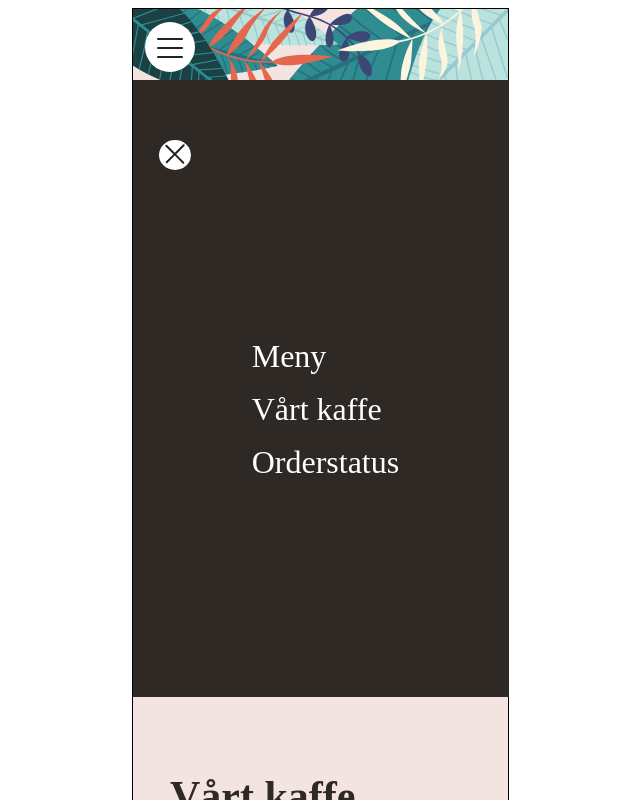
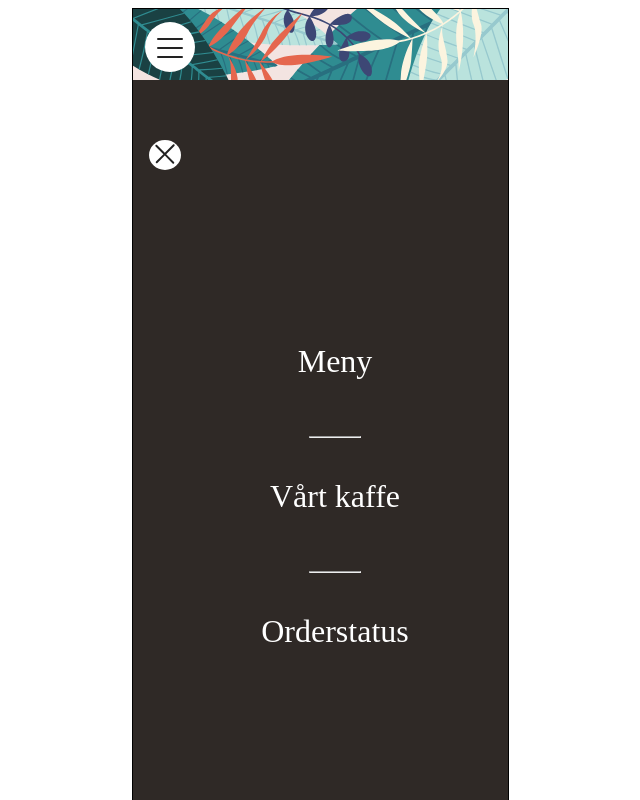
Before and after one commit to jensengbg-johanna-ohrnberg/airBean-by-IronPants, a Vue app in the folder airbean/: page /about in a window 1280 px wide. Both pictures are taken after a click on the button "Menu". Shown: the top 800 px of the page, without its empty margins (320-960 px from the left). Built offline with nearby package versions, Linux system fonts and the light colour scheme.

Commit message:
NavMenu update

```diff
--- a/airbean/src/components/OverlayMenu.vue
+++ b/airbean/src/components/OverlayMenu.vue
@@ -1,18 +1,18 @@
 <template>
 <article>
     <div class="overlay">
-        <div class="close-overlay" @click="closeOverlay" v-if="isPanelOpen"></div>
+        <div class="close-overlay" @click="closeOverlay" v-if="isOverlayOpen"></div>
         <transition name="slide">
-            <div v-if="isPanelOpen"
+            <div v-if="isOverlayOpen"
                  class="show-overlay">
                  <button type="button" class="close-button" title="Menu">
                     <img src="../assets/graphics/close.svg" alt="close">
                 </button>
                 <ul class="show-overlay-nav">
                     <li><a @click="navToMenu">Meny</a></li>
-                    <span class="line"></span>
+                    <span class="line"><hr></span>
                     <li><a @click="navToAbout">Vårt kaffe</a></li>
-                    <span class="line"></span>
+                    <span class="line"><hr></span>
                     <li><a @click="navToOrderstatus">Orderstatus</a></li>
                 </ul>
             </div>
@@ -25,7 +25,7 @@ import { store, mutations } from '../store/index'
 
 export default {
   computed: {
-    isPanelOpen () {
+    isOverlayOpen () {
       return store.isNavOpen
     }
   },
@@ -43,6 +43,7 @@ export default {
   }
 }
 </script>
+
 <style>
 .close-button {
         position: relative;
@@ -57,13 +58,8 @@ export default {
         border-radius: 50%;
     }
 
-    .slide-enter-active, .slide-leave-active {
-        transition: transform 0.8s ease;
-    }
-
     .slide-enter, .slide-leave-to {
-        transform: translatey(-100%);
-        transition: all 400ms ease-in 0s
+        transition: all 200ms ease-in-out 0s
     }
 
     .close-overlay {
@@ -76,10 +72,10 @@ export default {
         overflow-y: auto;
         background-color: #2F2926;
         position: sticky;
-        height: 100%;
+        height: 753px;
         z-index: 999;
-        padding: 3rem 20px 2rem 20px;
-        width: 336px;
+        padding: 3rem 20px 2rem 10px;
+        width: 345px;
     }
 
     .show-overlay-nav {
@@ -94,7 +90,14 @@ export default {
         text-decoration: none;
         font-size: 32px;
         display: flex;
-        margin-left: 20%;
+        justify-content: center;
         padding-bottom: 0.5em;
+        margin-top: 40px;
+        margin-bottom: 40px;
+    }
+
+    hr {
+        margin: auto;
+        width: 50px;
     }
 </style>
--- a/airbean/src/views/About.vue
+++ b/airbean/src/views/About.vue
@@ -3,7 +3,7 @@
         <nav class="main-nav">
             <HamburgerIcon />
         </nav>
-        <OverlayMenu />
+        <OverlayMenu class="overlay-menu"/>
         <section>
             <h1 class="title">Vårt kaffe</h1>
             <p id="bold" class="paragraph">
@@ -76,6 +76,10 @@ export default {
         padding: 0.5rem 0.8rem;
     }
 
+    .overlay-menu {
+        position: absolute;
+    }
+
     #about {
        position: relative;
        border: 1px solid black;
```
Also changed, not shown: airbean/src/components/CloseButton.vue (deleted, +0 -33 lines).
